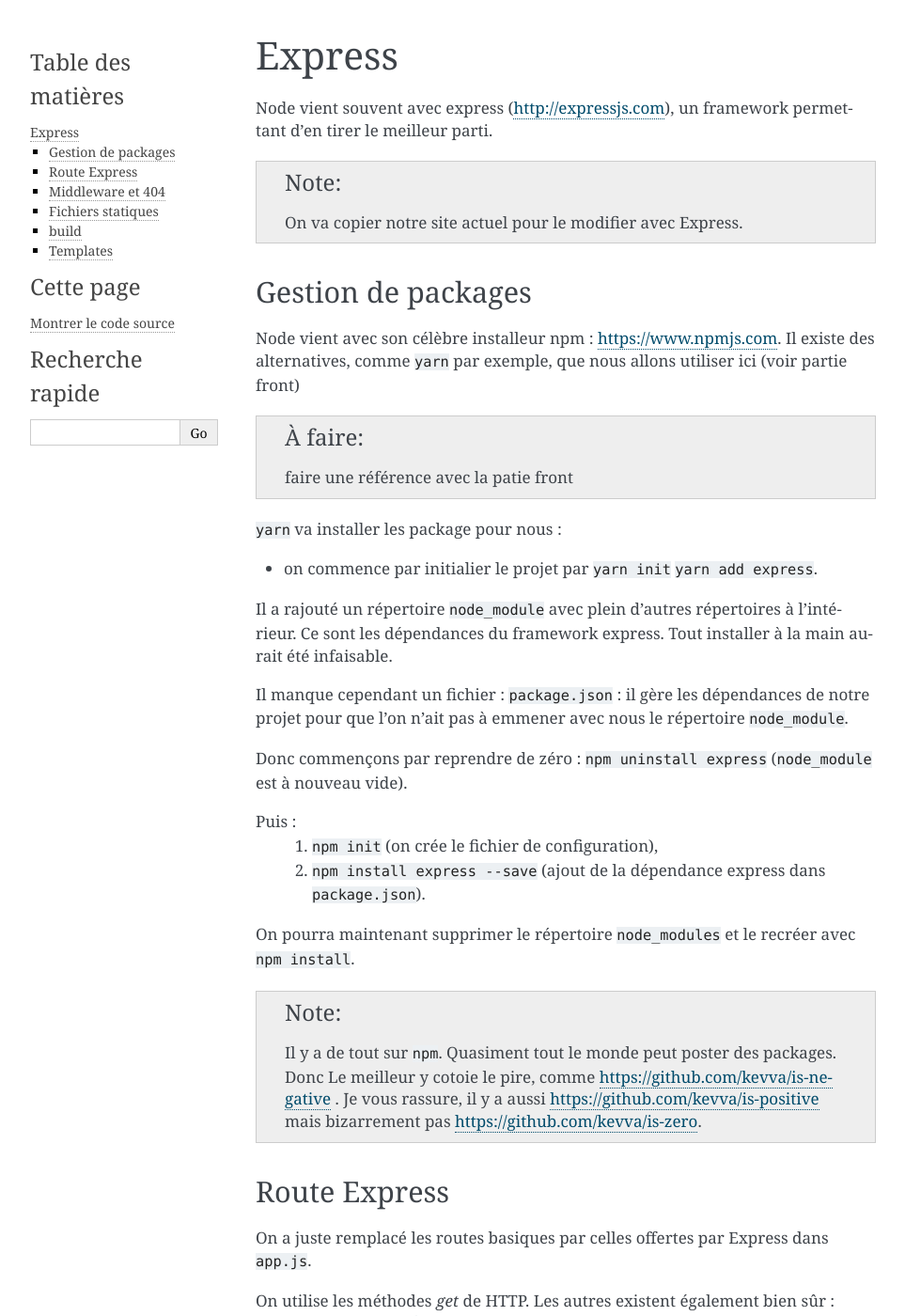
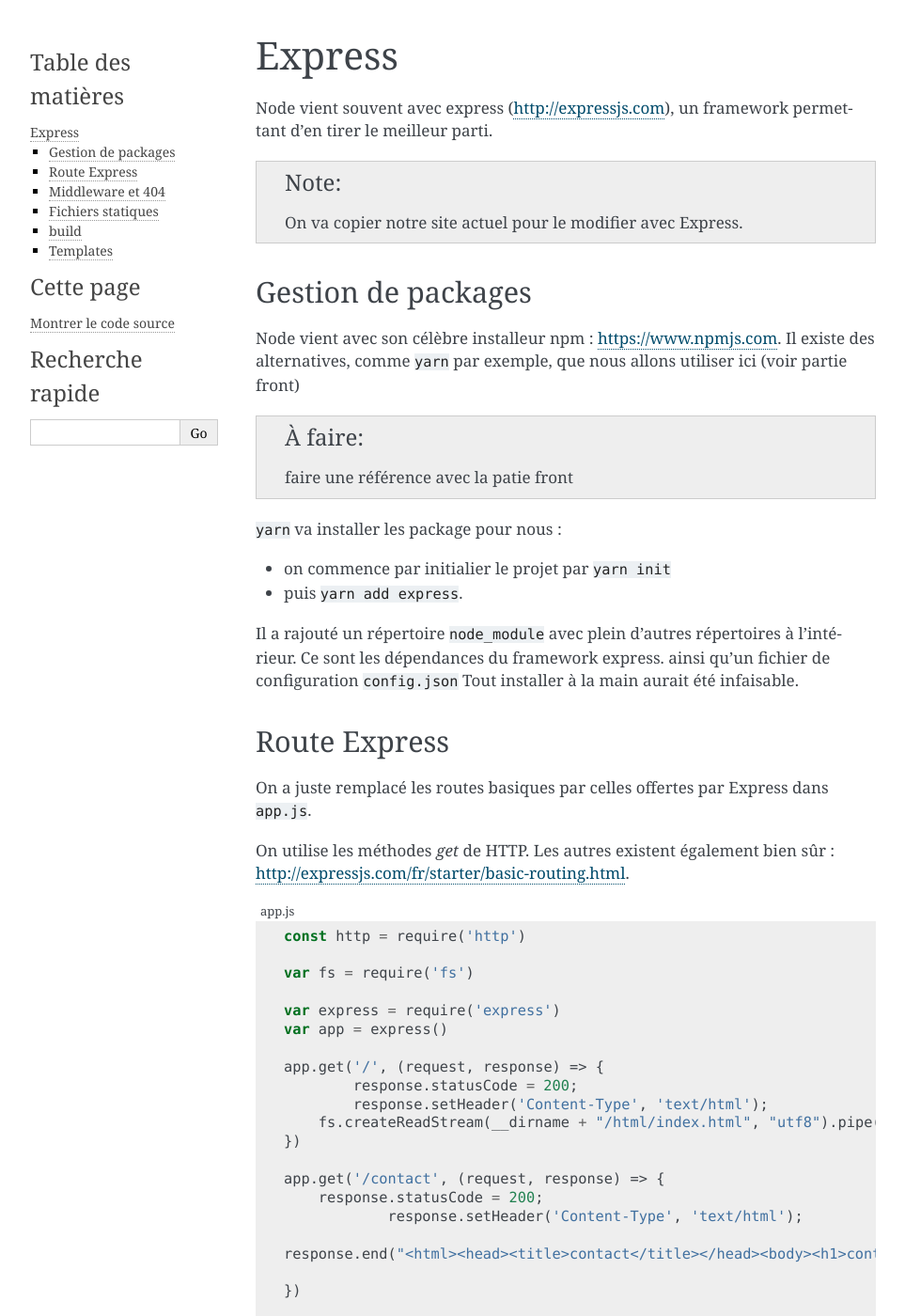
Before and after one commit to FrancoisBrucker/web_serveur, a Sphinx documentation site: the page built from source/cours_2_2_express.rst, in a window 1280 px wide and 1400 px high. Shown: the whole window at 94% size, without its empty margins (148-1111 px from the left). Built offline with Sphinx 7.4.7, drawn with Linux system fonts in a browser that asks for light colours; some of the changed text lies outside the part shown.

Commit message:
replace npm by yarn

```diff
--- a/source/cours_2_2_express.rst
+++ b/source/cours_2_2_express.rst
@@ -16,26 +16,10 @@
 
 :code:`yarn` va installer les package pour nous :
 
-* on commence par initialier le projet par :code:`yarn init` :code:`yarn add express`.
+* on commence par initialier le projet par :code:`yarn init`
+* puis :code:`yarn add express`.
 
-Il a rajouté un répertoire :code:`node_module` avec plein d'autres répertoires à l'intérieur. Ce sont les dépendances du framework express. Tout installer à la main aurait été infaisable.
-
-Il manque cependant un fichier : :code:`package.json` : il gère les dépendances de notre projet pour que l'on n'ait pas à emmener avec nous le répertoire :code:`node_module`.
-
-Donc commençons par reprendre de zéro : :code:`npm uninstall express` (:code:`node_module` est à nouveau vide).
-
-Puis :
-    #. :code:`npm init` (on crée le fichier de configuration),
-    #. :code:`npm install express --save` (ajout de la dépendance express dans :code:`package.json`).
-
-
-On pourra maintenant supprimer le répertoire :code:`node_modules` et le recréer avec :code:`npm install`.
-
-
-.. note::
-    Il y a de tout sur :code:`npm`. Quasiment tout le monde peut poster des packages. Donc Le meilleur y cotoie le pire, comme https://github.com/kevva/is-negative . Je vous rassure, il y a aussi https://github.com/kevva/is-positive mais bizarrement pas https://github.com/kevva/is-zero.
-
-
+Il a rajouté un répertoire :code:`node_module` avec plein d'autres répertoires à l'intérieur. Ce sont les dépendances du framework express. ainsi qu'un fichier de configuration :code:`config.json` Tout installer à la main aurait été infaisable.
 
 Route Express
 =============
@@ -341,7 +325,7 @@
 
 Générer des fichiers HTML spécifiques pour chaque requête. Pour cela on a du choix : http://expressjs.com/en/guide/using-template-engines.html et on utilisera http://ejs.co :
 
-Il faut commencer par l'installer et le mettre en dépendance : :code:`npm install ejs --save`
+Il faut commencer par l'installer et le mettre en dépendance : :code:`yarn add ejs`
 
 .. code-block:: javascript
 
```
Also changed, not shown: other parts of source/cours_2_2_express.rst (+1 -5 lines).
